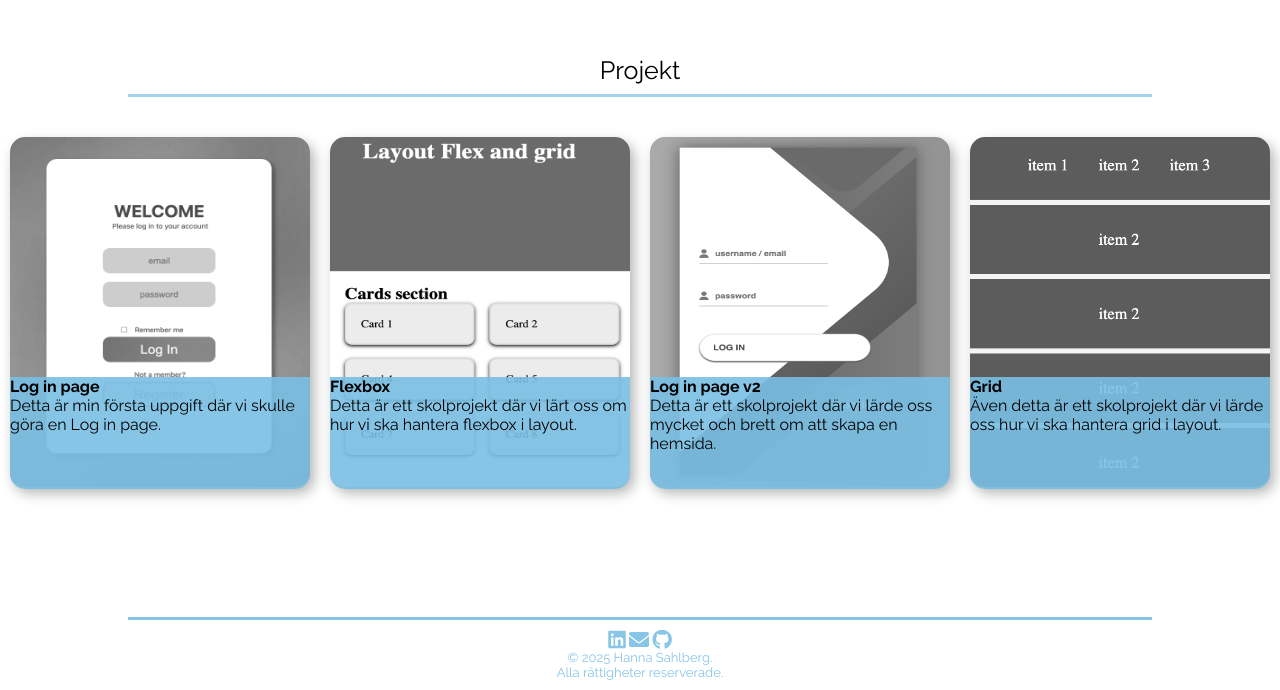
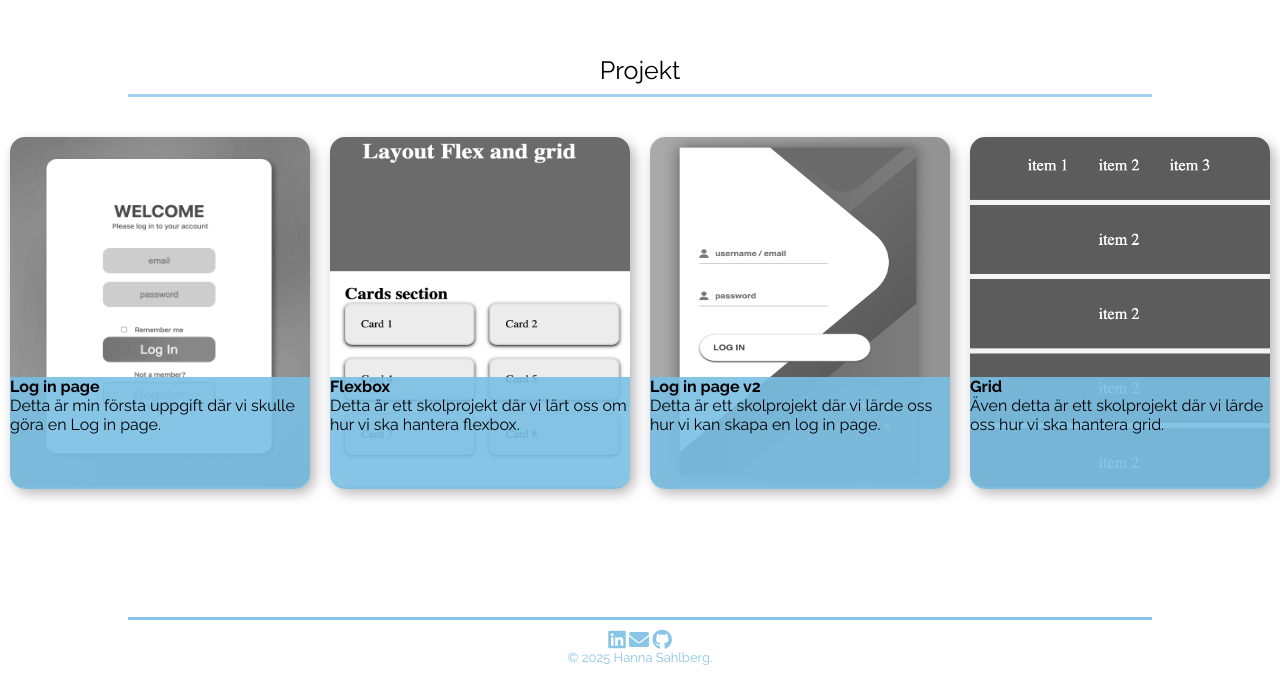
Before and after one commit to hannasahlberg/CV-sida---Hanna-Sahlberg, a plain HTML site: page index.html in a window 1280 px wide. Shown: the part 944-1634 px from the top of the page. Drawn offline with Linux system fonts and the light colour scheme.

Commit message:
small changes

```diff
--- a/index.html
+++ b/index.html
@@ -56,21 +56,21 @@
             <div class="project-2">
                 <div class="project-2-text">
                 <h4>Flexbox</h4>
-                <p>Detta är ett skolprojekt där vi lärt oss om hur vi ska hantera flexbox i layout.</p>
+                <p>Detta är ett skolprojekt där vi lärt oss om hur vi ska hantera flexbox.</p>
                 </div>
                 <img src="/images/flexbox & grid.png" alt="A project of a log in page.">
             </div>
             <div class="project-3">
                 <div class="project-3-text">
                 <h4>Log in page v2</h4>
-                <p>Detta är ett skolprojekt där vi lärde oss mycket och brett om att skapa en hemsida.</p>
+                <p>Detta är ett skolprojekt där vi lärde oss hur vi kan skapa en log in page.</p>
                 </div>
                 <img src="/images/page.png" alt="A project of a log in page.">
             </div>
             <div class="project-4">
                 <div class="project-4-text">
                 <h4>Grid</h4>
-                <p>Även detta är ett skolprojekt där vi lärde oss hur vi ska hantera grid i layout.</p>
+                <p>Även detta är ett skolprojekt där vi lärde oss hur vi ska hantera grid.</p>
                 </div>
                 <img src="/images/lektion 27:1.png" alt="A project of a log in page.">
             </div>
@@ -85,7 +85,7 @@
         <a href="https://github.com/hannasahlberg" target="_blank"><i class="fab fa-github"></i></a>
 
         </div>
-        <p>&copy; 2025 Hanna Sahlberg. <br> Alla rättigheter reserverade.</p>
+        <p>&copy; 2025 Hanna Sahlberg.</p>
 
     </footer>
 </body>
```
Also changed, not shown: About.html (+1 -1 lines), Contact.html (+2 -2 lines).
